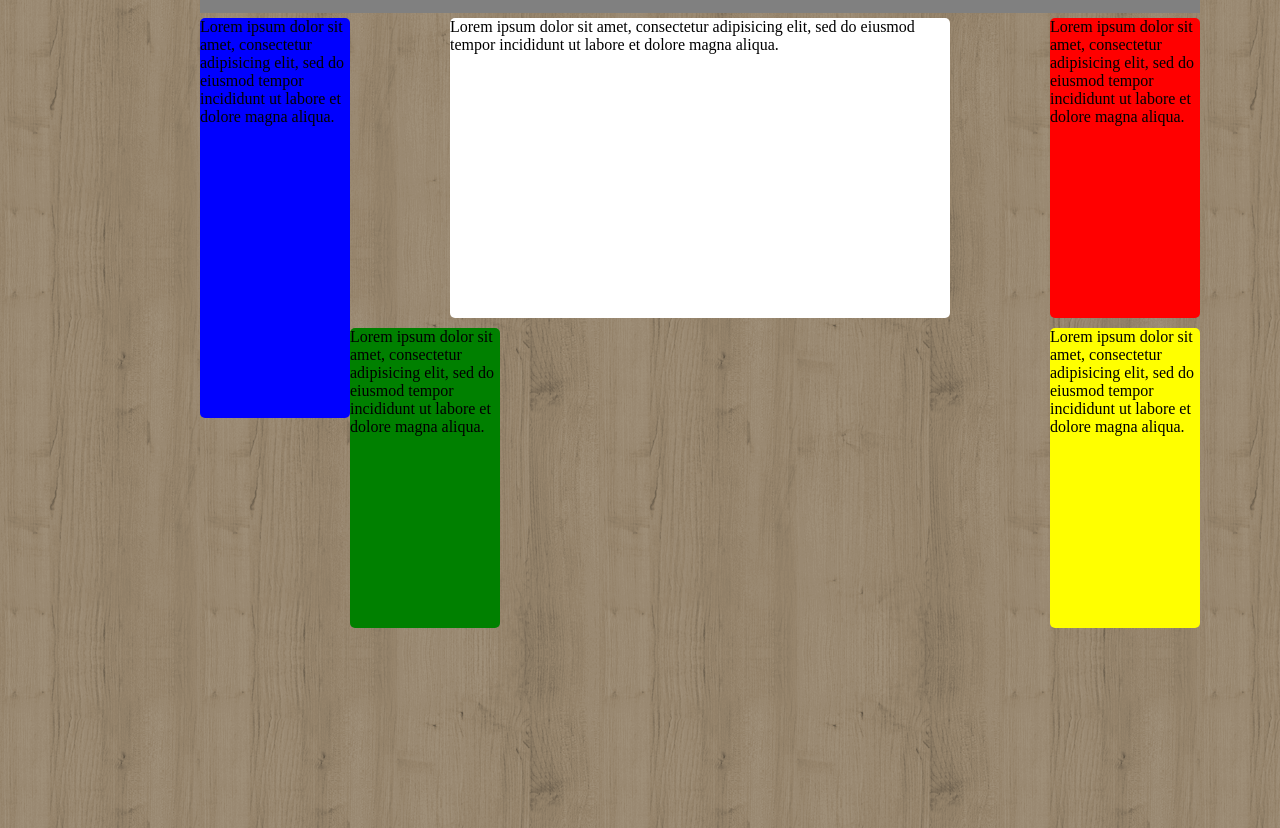
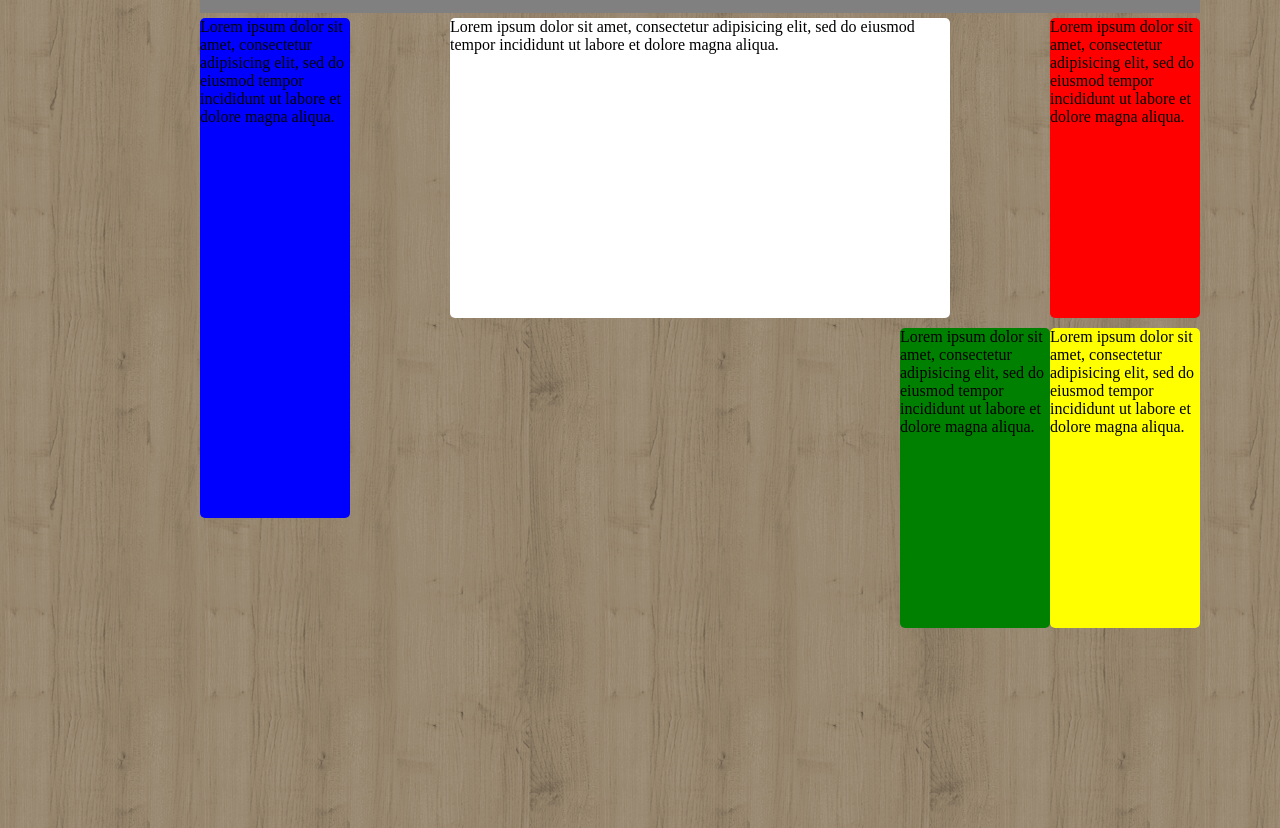
Before and after one commit to FerdiDag/htmlcss-struttura-wp, a plain HTML site: page index.html in a window 1280 px wide. Shown: the part 547-1375 px from the top of the page. Drawn offline with Linux system fonts and the light colour scheme.

Commit message:
bozza float

```diff
--- a/style.css
+++ b/style.css
@@ -74,7 +74,7 @@
 
 .left {
     background-color: blue;
-    height: 20%;
+    height: 25%;
     width: 15%;
     border-radius: 5px;
     margin-top: 5px;
@@ -109,7 +109,7 @@
         width: 15%;
         border-radius: 5px;
         margin-top: 5px;
-        display: inline-block;
+        float:right;
 
 
 }
```
